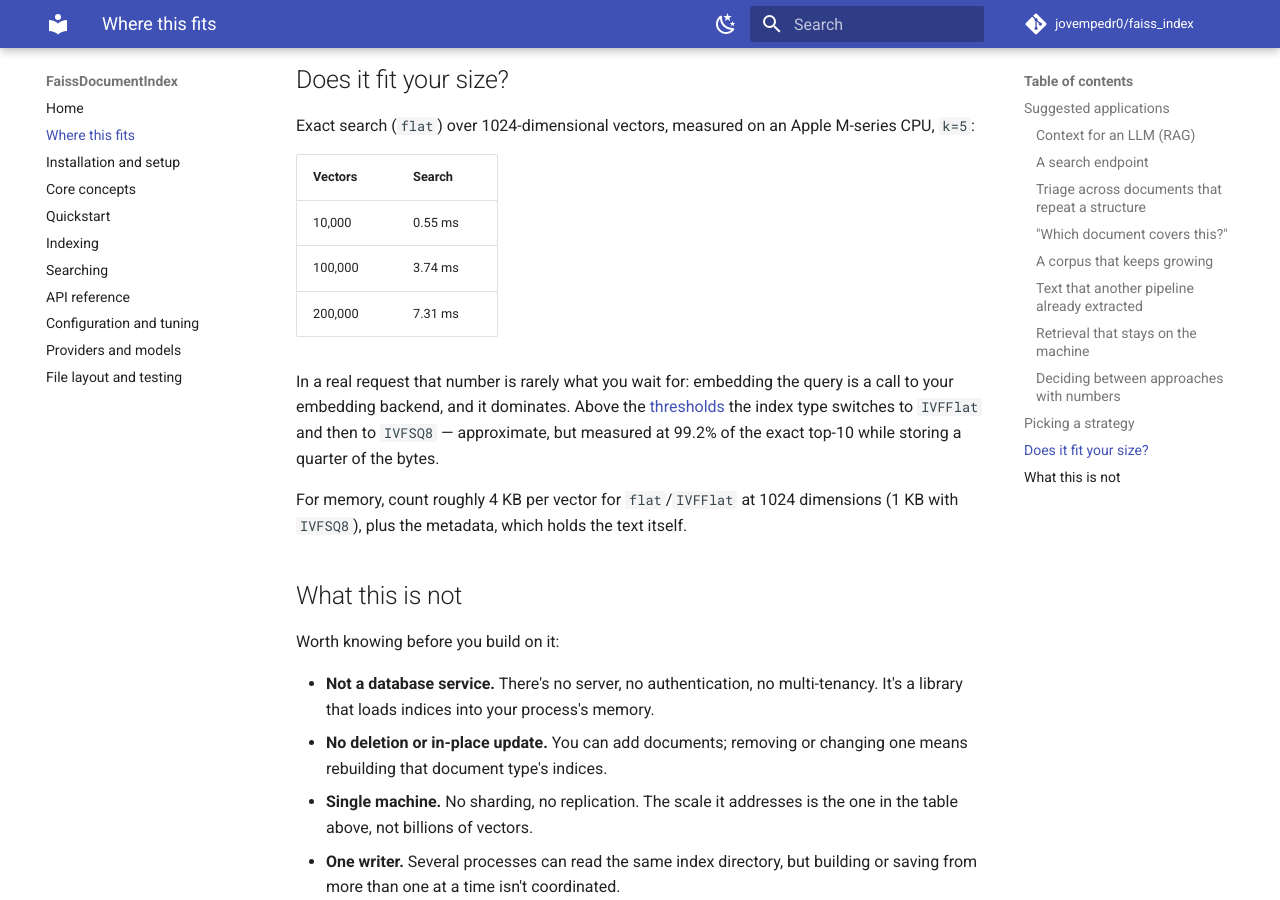
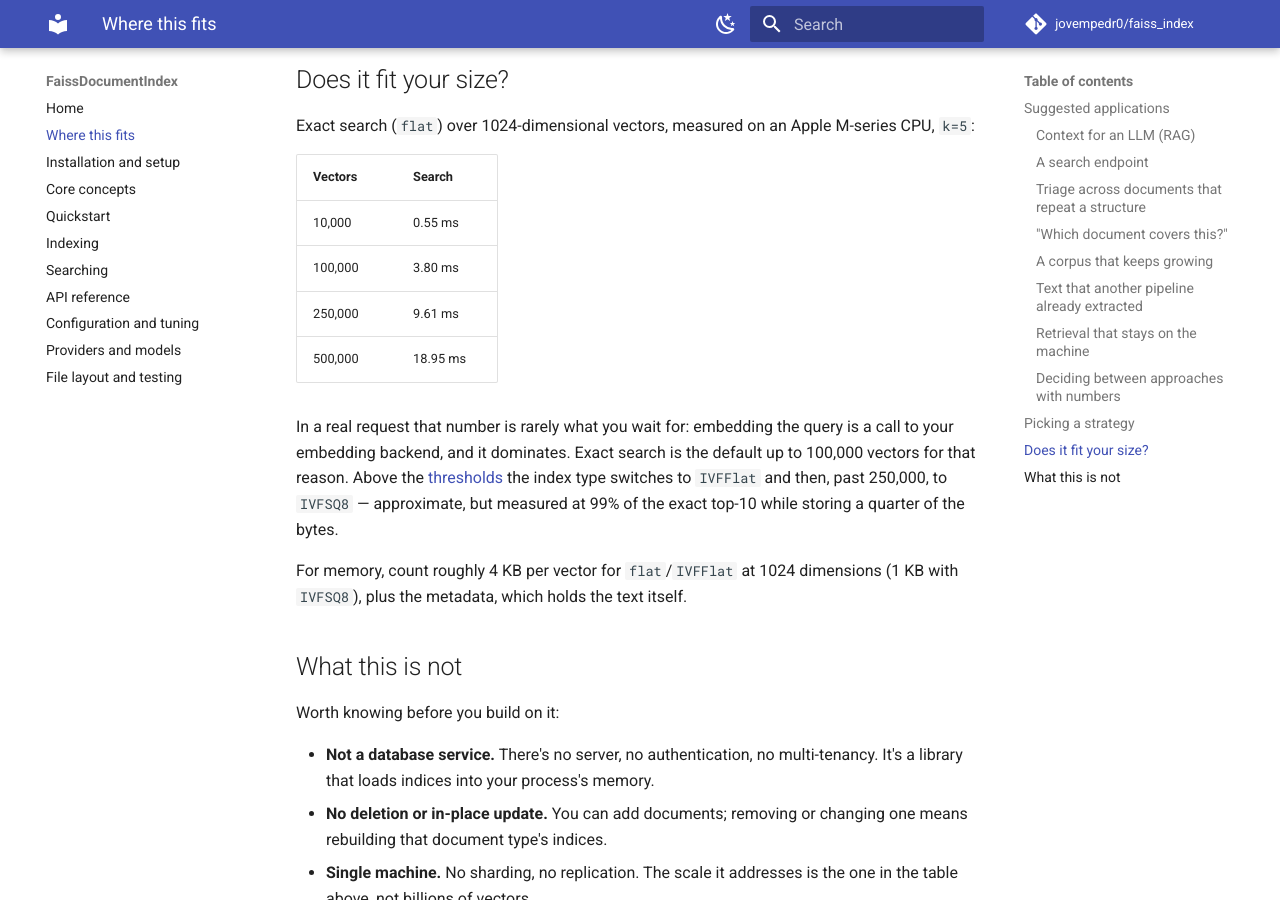
Before and after one commit to jovempedr0/faiss_index, an MkDocs documentation site: the page built from docs/use-cases.md, in a window 1280 px wide and 900 px high, scrolled down 2780 px. Built offline with MkDocs 1.6.1 and Material for MkDocs 9.7.7, drawn with Linux system fonts in a browser that asks for light colours; comment, search, counter and statistics services are not loaded.

Commit message:
Keep exact search on until 100k vectors
The limits were (10_000, 80_000), which handed a corpus to approximate search as
soon as it passed 10k. Measured over 1024-dimensional vectors, exact search costs
1.90 ms/query at 50k and 3.80 ms at 100k, and `flat` and `ivf_flat` take the same
memory — both keep the full vectors, 391 MiB at 100k. So the old first limit spent
~5 points of recall to save about 3 ms, on the one question where the library
should be conservative by default.

The second limit moves to 250k, where `ivf_sq8`'s quarter-size codes (489 MiB
against 1957 at 500k) start to be worth the ~1 point of recall the quantization
costs. Below that, `ivf_flat` reaches the exact top-10 outright at nprobe=32.

Callers who want the old behaviour pass auto_index_thresholds=(10_000, 80_000).

```diff
--- a/docs/use-cases.md
+++ b/docs/use-cases.md
@@ -109,14 +109,15 @@ Exact search (`flat`) over 1024-dimensional vectors, measured on an Apple M-seri
 | Vectors | Search |
 |---|---|
 | 10,000 | 0.55 ms |
-| 100,000 | 3.74 ms |
-| 200,000 | 7.31 ms |
+| 100,000 | 3.80 ms |
+| 250,000 | 9.61 ms |
+| 500,000 | 18.95 ms |
 
 In a real request that number is rarely what you wait for: embedding the query is a call
-to your embedding backend, and it dominates. Above the
+to your embedding backend, and it dominates. Exact search is the default up to 100,000 vectors for that reason. Above the
 [thresholds](configuration.md#performance-configuration) the index type switches to
-`IVFFlat` and then to `IVFSQ8` — approximate, but measured at 99.2% of the exact top-10
-while storing a quarter of the bytes.
+`IVFFlat` and then, past 250,000, to `IVFSQ8` — approximate, but measured at 99% of the
+exact top-10 while storing a quarter of the bytes.
 
 For memory, count roughly 4 KB per vector for `flat`/`IVFFlat` at 1024 dimensions
 (1 KB with `IVFSQ8`), plus the metadata, which holds the text itself.
```
Also changed, not shown: docs/api.md (+1 -1 lines), docs/configuration.md (+21 -13 lines), 3 other files.
